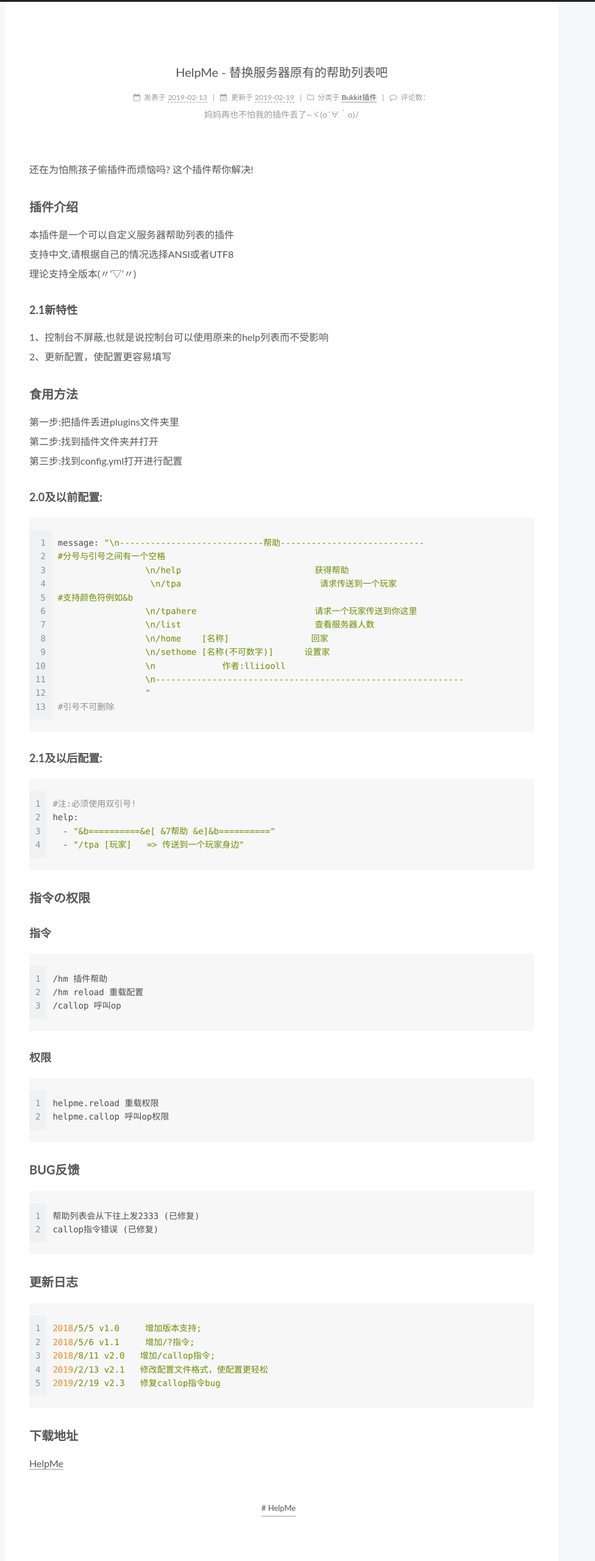
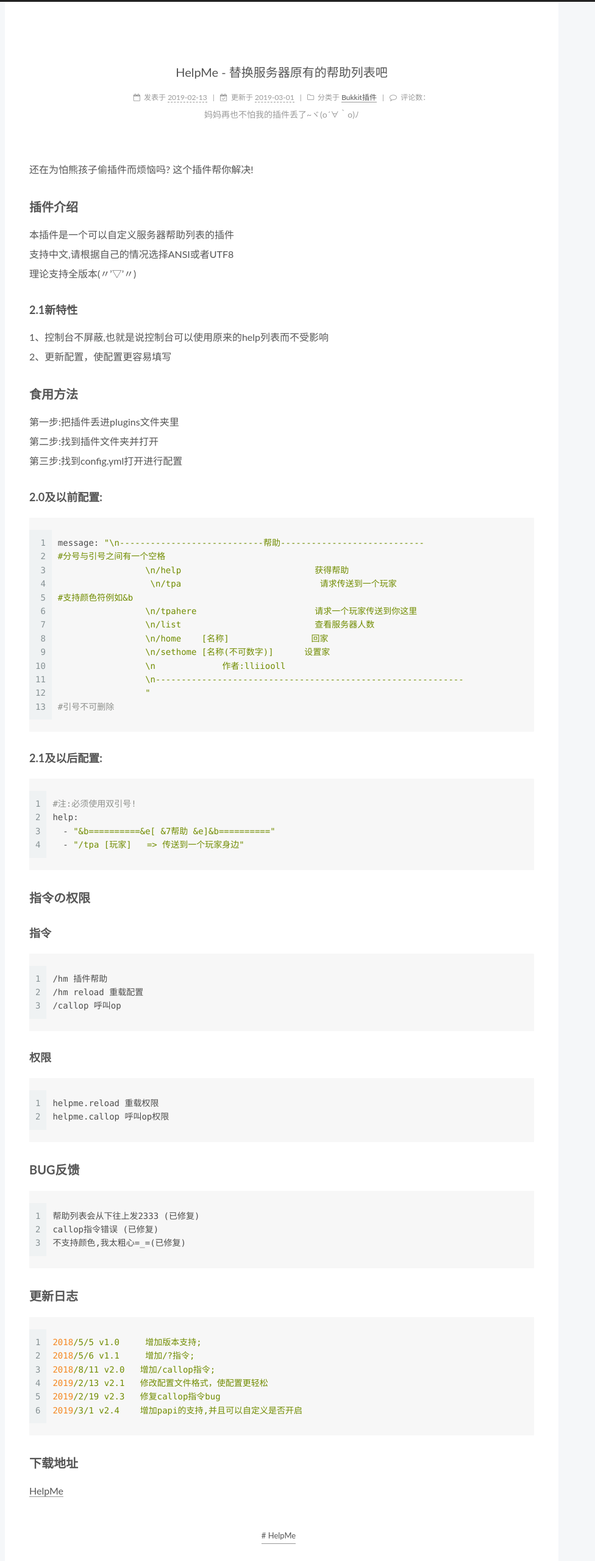
Before and after one commit to lliioollcn/lliioollcn.github.io, a plain HTML site: page 2019/02/13/HelpMe/index.html in a window 1280 px wide. Shown: the top 2560 px of the page at 61% size, 304-1280 px from the left. Drawn offline with nearby package versions, Linux system fonts and the light colour scheme; some packages are replaced by stand-ins of ours; no server answers; a script that the page names is missing.

Commit message:
Site updated: 2019-03-01 17:49:03

```diff
--- a/2019/02/13/HelpMe/index.html
+++ b/2019/02/13/HelpMe/index.html
@@ -138,7 +138,7 @@
 <meta property="og:site_name" content="lliiooll&#39;s Blog">
 <meta property="og:description" content="妈妈再也不怕我的插件丢了~ヾ(o´∀｀o)ﾉ">
 <meta property="og:locale" content="zh-CN">
-<meta property="og:updated_time" content="2019-02-19T04:18:05.012Z">
+<meta property="og:updated_time" content="2019-03-01T09:47:22.138Z">
 <meta name="twitter:card" content="summary">
 <meta name="twitter:title" content="HelpMe - 替换服务器原有的帮助列表吧">
 <meta name="twitter:description" content="妈妈再也不怕我的插件丢了~ヾ(o´∀｀o)ﾉ">
@@ -486,7 +486,7 @@
 
                   <span class="post-meta-item-text">更新于</span>
 
-                <time title="修改时间：2019-02-19 12:18:05" itemprop="dateModified" datetime="2019-02-19T12:18:05+08:00">2019-02-19</time>
+                <time title="修改时间：2019-03-01 17:47:22" itemprop="dateModified" datetime="2019-03-01T17:47:22+08:00">2019-03-01</time>
 
 
           </span>
@@ -561,8 +561,8 @@
 <h3 id="2-1及以后配置"><a href="#2-1及以后配置" class="headerlink" title="2.1及以后配置:"></a>2.1及以后配置:</h3><figure class="highlight yaml"><table><tr><td class="gutter"><pre><span class="line">1</span><br><span class="line">2</span><br><span class="line">3</span><br><span class="line">4</span><br></pre></td><td class="code"><pre><span class="line"><span class="comment">#注:必须使用双引号!</span></span><br><span class="line"><span class="attr">help:</span></span><br><span class="line"><span class="bullet">  -</span> <span class="string">"&amp;b==========&amp;e[ &amp;7帮助 &amp;e]&amp;b=========="</span></span><br><span class="line"><span class="bullet">  -</span> <span class="string">"/tpa [玩家]   =&gt; 传送到一个玩家身边"</span></span><br></pre></td></tr></table></figure>
 <h2 id="指令の权限"><a href="#指令の权限" class="headerlink" title="指令の权限"></a>指令の权限</h2><h3 id="指令"><a href="#指令" class="headerlink" title="指令"></a>指令</h3><figure class="highlight bash"><table><tr><td class="gutter"><pre><span class="line">1</span><br><span class="line">2</span><br><span class="line">3</span><br></pre></td><td class="code"><pre><span class="line">/hm 插件帮助</span><br><span class="line">/hm reload 重载配置</span><br><span class="line">/callop 呼叫op</span><br></pre></td></tr></table></figure>
 <h3 id="权限"><a href="#权限" class="headerlink" title="权限"></a>权限</h3><figure class="highlight bash"><table><tr><td class="gutter"><pre><span class="line">1</span><br><span class="line">2</span><br></pre></td><td class="code"><pre><span class="line">helpme.reload 重载权限</span><br><span class="line">helpme.callop 呼叫op权限</span><br></pre></td></tr></table></figure>
-<h2 id="BUG反馈"><a href="#BUG反馈" class="headerlink" title="BUG反馈"></a>BUG反馈</h2><figure class="highlight bash"><table><tr><td class="gutter"><pre><span class="line">1</span><br><span class="line">2</span><br></pre></td><td class="code"><pre><span class="line">帮助列表会从下往上发2333 (已修复)</span><br><span class="line">callop指令错误 (已修复)</span><br></pre></td></tr></table></figure>
-<h2 id="更新日志"><a href="#更新日志" class="headerlink" title="更新日志"></a>更新日志</h2><figure class="highlight yaml"><table><tr><td class="gutter"><pre><span class="line">1</span><br><span class="line">2</span><br><span class="line">3</span><br><span class="line">4</span><br><span class="line">5</span><br></pre></td><td class="code"><pre><span class="line"><span class="number">2018</span><span class="string">/5/5</span> <span class="string">v1.0</span>     <span class="string">增加版本支持;</span>  </span><br><span class="line"><span class="number">2018</span><span class="string">/5/6</span> <span class="string">v1.1</span>     <span class="string">增加/?指令;</span>  </span><br><span class="line"><span class="number">2018</span><span class="string">/8/11</span> <span class="string">v2.0</span>   <span class="string">增加/callop指令;</span></span><br><span class="line"><span class="number">2019</span><span class="string">/2/13</span> <span class="string">v2.1</span>   <span class="string">修改配置文件格式，使配置更轻松</span></span><br><span class="line"><span class="number">2019</span><span class="string">/2/19</span> <span class="string">v2.3</span>   <span class="string">修复callop指令bug</span></span><br></pre></td></tr></table></figure>
+<h2 id="BUG反馈"><a href="#BUG反馈" class="headerlink" title="BUG反馈"></a>BUG反馈</h2><figure class="highlight bash"><table><tr><td class="gutter"><pre><span class="line">1</span><br><span class="line">2</span><br><span class="line">3</span><br></pre></td><td class="code"><pre><span class="line">帮助列表会从下往上发2333 (已修复)</span><br><span class="line">callop指令错误 (已修复)</span><br><span class="line">不支持颜色,我太粗心=_=(已修复)</span><br></pre></td></tr></table></figure>
+<h2 id="更新日志"><a href="#更新日志" class="headerlink" title="更新日志"></a>更新日志</h2><figure class="highlight yaml"><table><tr><td class="gutter"><pre><span class="line">1</span><br><span class="line">2</span><br><span class="line">3</span><br><span class="line">4</span><br><span class="line">5</span><br><span class="line">6</span><br></pre></td><td class="code"><pre><span class="line"><span class="number">2018</span><span class="string">/5/5</span> <span class="string">v1.0</span>     <span class="string">增加版本支持;</span>  </span><br><span class="line"><span class="number">2018</span><span class="string">/5/6</span> <span class="string">v1.1</span>     <span class="string">增加/?指令;</span>  </span><br><span class="line"><span class="number">2018</span><span class="string">/8/11</span> <span class="string">v2.0</span>   <span class="string">增加/callop指令;</span></span><br><span class="line"><span class="number">2019</span><span class="string">/2/13</span> <span class="string">v2.1</span>   <span class="string">修改配置文件格式，使配置更轻松</span></span><br><span class="line"><span class="number">2019</span><span class="string">/2/19</span> <span class="string">v2.3</span>   <span class="string">修复callop指令bug</span></span><br><span class="line"><span class="number">2019</span><span class="string">/3/1</span> <span class="string">v2.4</span>    <span class="string">增加papi的支持,并且可以自定义是否开启</span></span><br></pre></td></tr></table></figure>
 <h2 id="下载地址"><a href="#下载地址" class="headerlink" title="下载地址"></a>下载地址</h2><p><a href="https://lliiooll.cn/plugin/HelpMe.html">HelpMe</a></p>
 
 
```
Also changed, not shown: index.html (+1 -1 lines), plugin/HelpMe.html (+7 -6 lines), 1 other file.
